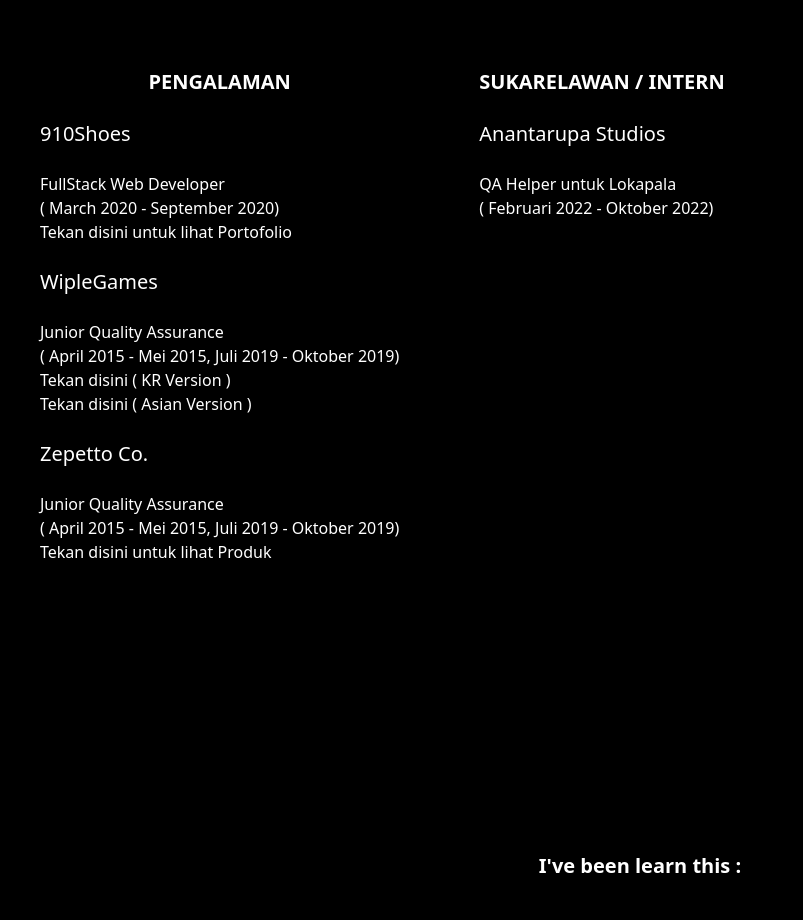
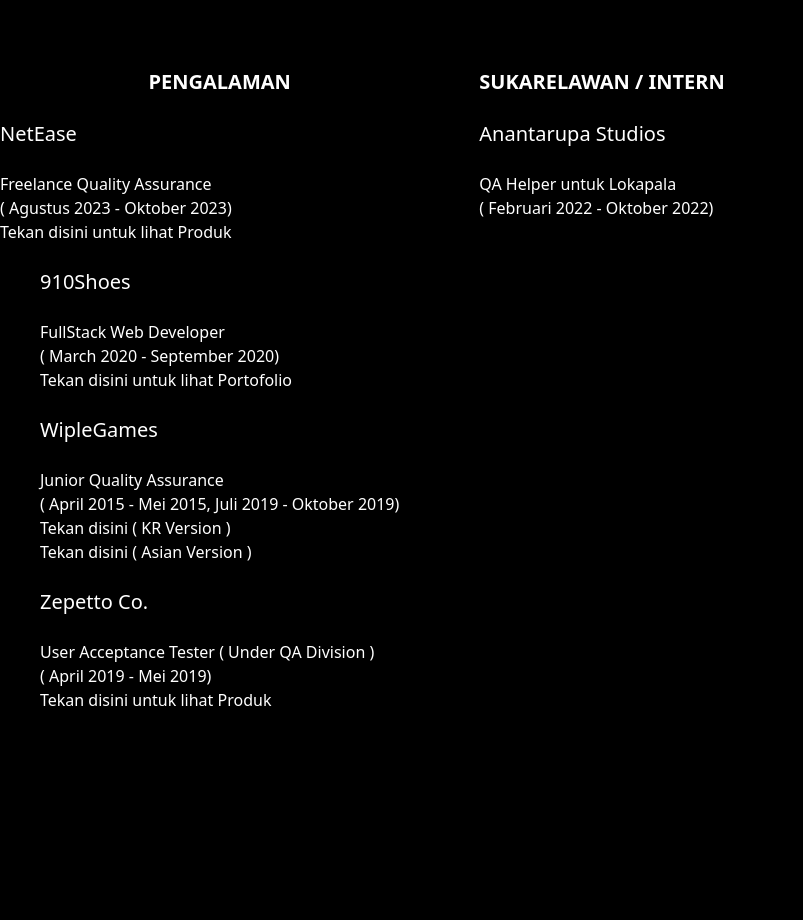
Before and after one commit to adrianfile/own-website-resume, a Gatsby site: page / in a window 1280 px wide. Shown: the part 1440-2360 px from the top of the page, without its empty margins (0-803 px from the left). Built offline with nearby package versions, Linux system fonts and the light colour scheme; Gatsby itself is replaced by a stand-in of ours.

Commit message:
Update index.js

```diff
--- a/src/pages/index.js
+++ b/src/pages/index.js
@@ -50,6 +50,13 @@
             PENGALAMAN
           </p>
           <br></br>
+            <p className="text-xl text-center md:text-left ">
+                NetEase
+            </p>
+            <br></br>
+            <p>Freelance Quality Assurance<br></br>( Agustus 2023 - Oktober 2023)</p>
+            <p><a href="https://play.google.com/store/apps/details?id=com.netease.newspike"> Tekan disini untuk lihat Produk</a></p>
+          <br></br>
           <div className="text-justify  px-5 md:px-10 2xl:px-64">
             <p className="text-xl text-center md:text-left ">
                 910Shoes
@@ -70,7 +77,7 @@
                 Zepetto Co.
             </p>
             <br></br>
-            <p>Junior Quality Assurance<br></br>( April 2015 - Mei 2015, Juli 2019 - Oktober 2019)</p>
+            <p>User Acceptance Tester ( Under QA Division )<br></br>( April 2019 - Mei 2019)</p>
             <p><a href="https://store.steampowered.com/app/1039870/Survival_Frenzy/"> Tekan disini untuk lihat Produk</a></p>
 
 
```
